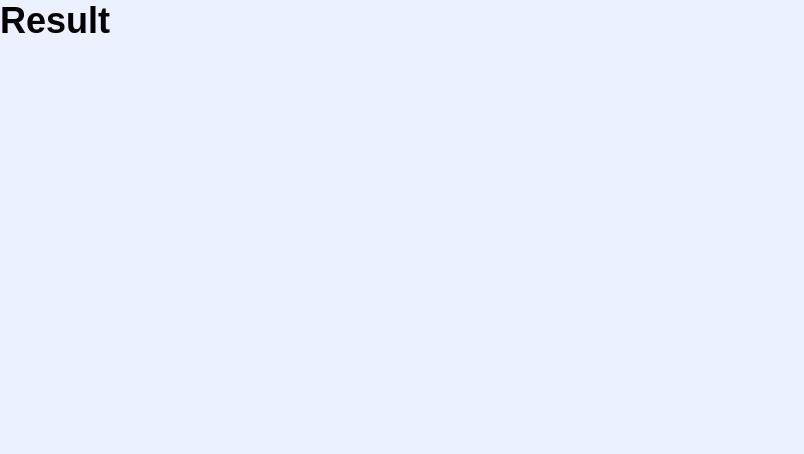
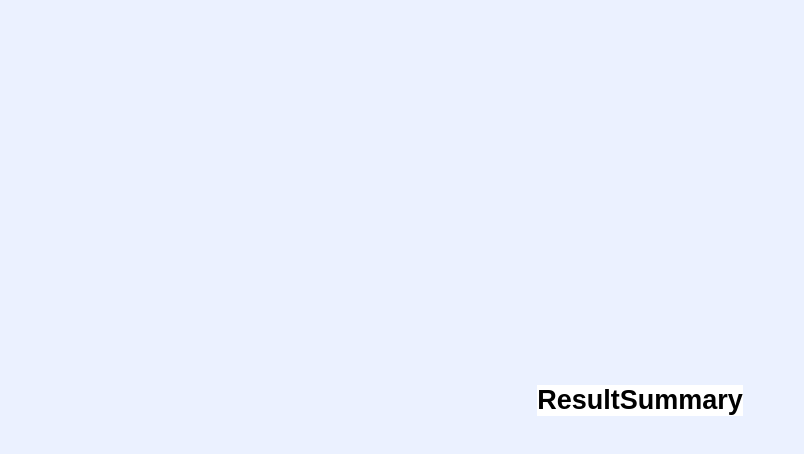
Before and after one commit to yurimzk/results-summary-react, a React (Vite) app: page / in a window 1280 px wide. Shown: the top 454 px of the page, without its empty margins (0-804 px from the left). Built offline with nearby package versions, Linux system fonts and the light colour scheme.

Commit message:
create components and css files

```diff
--- a/src/components/App.scss
+++ b/src/components/App.scss
@@ -0,0 +1,4 @@
+.app {
+  background-color: var(--white);
+  display: flex;
+}
--- a/src/components/App.tsx
+++ b/src/components/App.tsx
@@ -1,8 +1,13 @@
+import Result from './Result'
+import Summary from './Summary'
 import './App.scss'
 
 export default function App(){
   return (
-    <div className="App">
+    <div className="app">
+
+      <Result />
+      <Summary />
     </div>
   )
 }
--- a/src/components/Result.tsx
+++ b/src/components/Result.tsx
@@ -2,6 +2,8 @@ import './Result.scss'
 
 export default function Result() {
   return (
-      <h1>Result</h1>
+    <div>
+      <h2>Result</h2>
+    </div>
   )
 }
--- a/src/components/Summary.tsx
+++ b/src/components/Summary.tsx
@@ -3,7 +3,7 @@ import './Summary.scss'
 export default function Summary () {
   return (
     <div>
-
+      <h2>Summary</h2>
     </div>
   )
 }
--- a/src/main.tsx
+++ b/src/main.tsx
@@ -1,16 +1,10 @@
 import { StrictMode } from 'react'
 import { createRoot } from 'react-dom/client'
 import App from './components/App'
-import Result from './components/Result'
-import Summary from './components/Summary'
 import './styles/main.scss'
 
 createRoot(document.getElementById('root')!).render(
   <StrictMode>
     <App />
-
-    <Result />
-
-    <Summary />
   </StrictMode>,
 )
--- a/src/styles/main.scss
+++ b/src/styles/main.scss
@@ -23,4 +23,7 @@ body {
   font-family: "Hanken Grotest", sans-serif;
   font-size: 1.125rem;
   background-color: var(--pale-blue);
+  display: grid;
+  place-items: center;
+  height: 100vh;
 }
```
